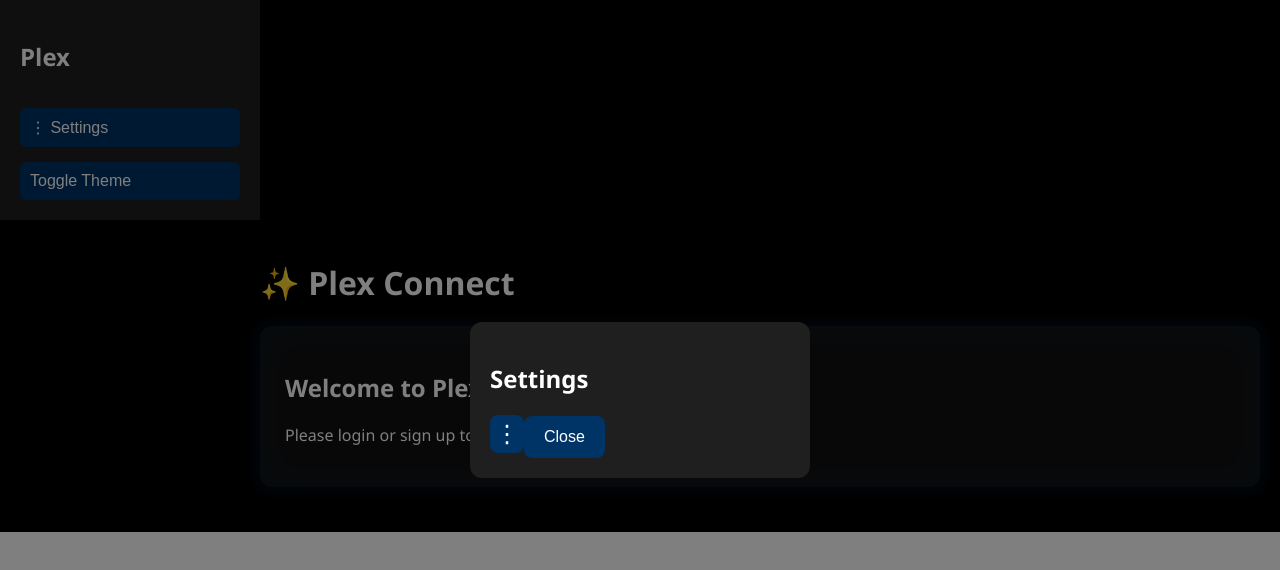
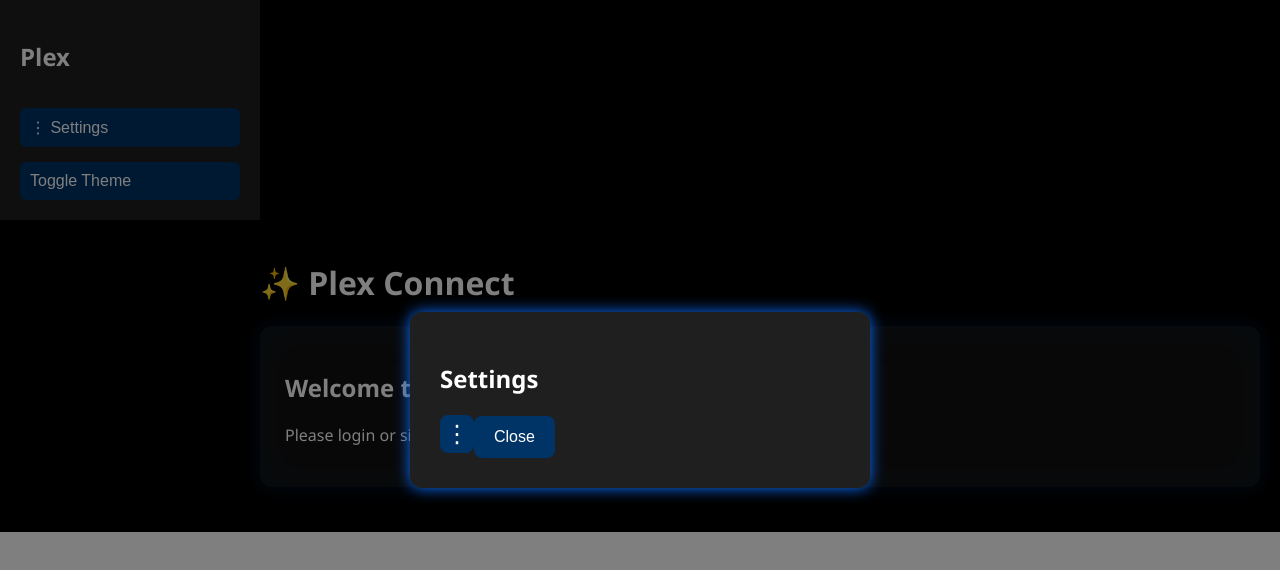
Before and after one commit to PApi0987/plex-connect-frontend, a React (Create React App) app: page / in a window 1280 px wide. Both pictures are taken after a click on the button "⋮ Settings". Shown: the top 570 px of the page. Built offline with nearby package versions, Linux system fonts and the light colour scheme.

Commit message:
Refactor Modal component styles and structure

```diff
--- a/src/components/Modal.js
+++ b/src/components/Modal.js
@@ -1,30 +1,35 @@
+// src/components/Modal.js
 import React from "react";
 import styled from "styled-components";
 
 const Backdrop = styled.div`
   position: fixed;
-  inset: 0;
+  top: 0; left: 0; right: 0; bottom: 0;
   background: rgba(0,0,0,0.5);
-  display: ${({ open }) => (open ? "flex" : "none")};
+  display: flex;
   justify-content: center;
   align-items: center;
-  z-index: 100;
+  z-index: 1000;
 `;
 
-const ModalBox = styled.div`
+const ModalContent = styled.div`
   background: ${({ theme }) => theme.primary};
   color: ${({ theme }) => theme.text};
-  padding: 20px;
+  padding: 30px;
   border-radius: 12px;
-  min-width: 300px;
+  width: 100%;
+  max-width: 400px;
+  box-shadow: 0 0 15px ${({ theme }) => theme.accent};
 `;
 
 export default function Modal({ open, onClose, children }) {
+  if (!open) return null;
+
   return (
-    <Backdrop open={open} onClick={onClose}>
-      <ModalBox onClick={e => e.stopPropagation()}>
+    <Backdrop onClick={onClose}>
+      <ModalContent onClick={e => e.stopPropagation()}>
         {children}
-      </ModalBox>
+      </ModalContent>
     </Backdrop>
   );
-    }
+}
```
